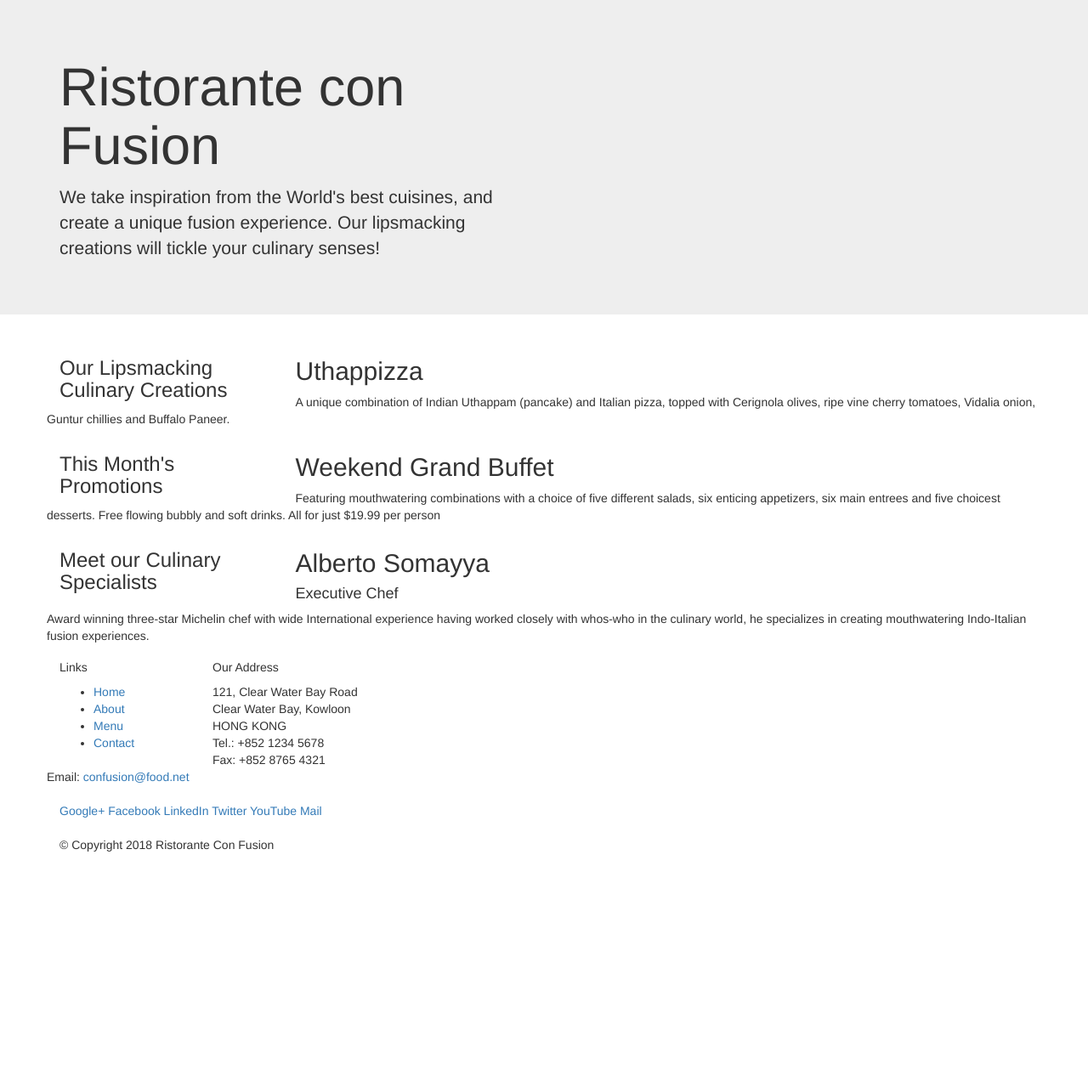
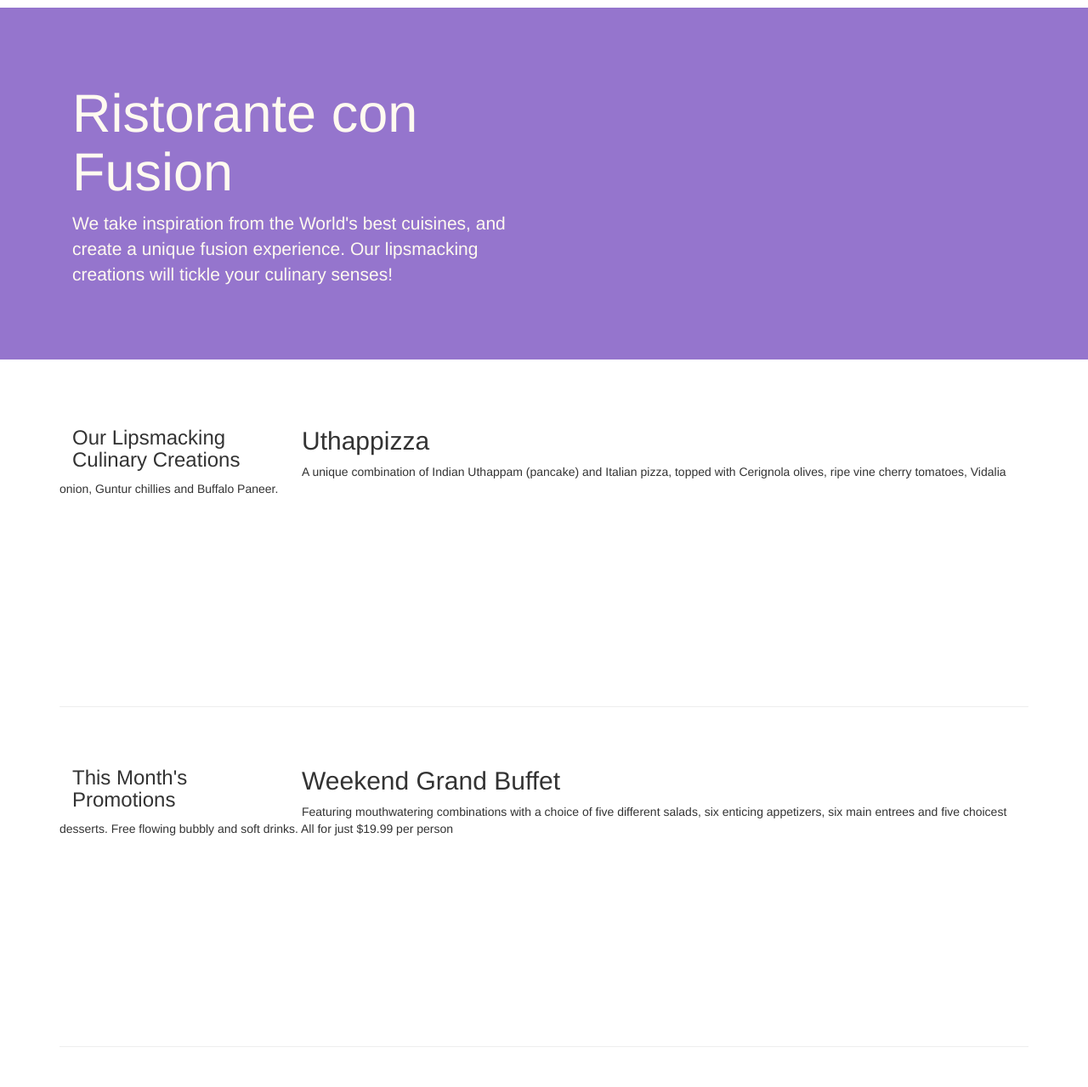
Before and after one commit to federico7marroquin/Bootstrap, a plain HTML site: page index.html in a window 1280 px wide. Shown: the top 1279 px of the page at 85% size. Before the commit the page ends 1034 px from the top, so only its background shows below. Drawn offline with nearby package versions, Linux system fonts and the light colour scheme.

Commit message:
Botstrap Grid Part TWo

```diff
--- /dev/null
+++ b/css/styles.css
@@ -0,0 +1,32 @@
+.row-header {
+    margin:0px auto;
+    padding: 0px auto;
+
+}
+
+.row-content{
+    margin: 0px auto;
+    padding: 50px 0px 50px 0px;
+    border-bottom: 1px ridge;
+    min-height: 400px;
+}
+
+.footer{
+    background-color: #d1c4e9;
+    margin: 0px auto;
+    padding: 20px 0px 20px 0px;
+
+}
+
+.jumbotron{
+    padding: 70px 30px 70px 30px;
+    margin: 9px auto;
+    background: #9575cd;
+    color: floralwhite;
+}
+
+.ddress {
+    font-size: 80%;
+    margin: 0px;
+    color: #0f0f0f;
+}
--- a/index.html
+++ b/index.html
@@ -10,17 +10,19 @@
 
     <!-- Bootstrap CSS -->
     <link rel="stylesheet" href="node_modules/bootstrap/dist/css/bootstrap.min.css">
+    <link rel="stylesheet" href="css/styles.css">
     <title>Ristorante Con Fusion</title>
 </head>
 
 <body>
 
     <header class="jumbotron">
-        <div class="container" >
-            <div class="row">
+        <div class="container">
+            <div class="row row-header">
                 <div class="col-12 col-sm-6">
                     <h1>Ristorante con Fusion</h1>
-                    <p>We take inspiration from the World's best cuisines, and create a unique fusion experience. Our lipsmacking creations will tickle your culinary senses!</p>
+                    <p>We take inspiration from the World's best cuisines, and create a unique fusion experience. Our
+                        lipsmacking creations will tickle your culinary senses!</p>
                 </div>
                 <div class="col-12 col-sm">
                 </div>
@@ -28,53 +30,58 @@
         </div>
     </header>
 
-    <div class = " container">
-        <div class="row">
+    <div class="container">
+        <div class="row row-content align-items-center">
             <div class="col-12 col-sm-4 col-md-3 order-sm-last ">
                 <h3>Our Lipsmacking Culinary Creations</h3>
             </div>
             <div class="col col-sm order-sm-first col-md">
                 <h2>Uthappizza</h2>
-                <p>A unique combination of Indian Uthappam (pancake) and Italian pizza, topped with Cerignola olives, ripe vine cherry tomatoes, Vidalia onion, Guntur chillies and Buffalo Paneer.</p>
+                <p>A unique combination of Indian Uthappam (pancake) and Italian pizza, topped with Cerignola olives,
+                    ripe vine cherry tomatoes, Vidalia onion, Guntur chillies and Buffalo Paneer.</p>
             </div>
         </div>
 
 
-        <div class="row">
+        <div class="row row-content align-items-center">
             <div class="col-12 col-sm-4 col-md-3">
                 <h3>This Month's Promotions</h3>
             </div>
             <div class="col col-sm col-md">
                 <h2>Weekend Grand Buffet</h2>
-                <p>Featuring mouthwatering combinations with a choice of five different salads, six enticing appetizers, six main entrees and five choicest desserts. Free flowing bubbly and soft drinks. All for just $19.99 per person </p>
+                <p>Featuring mouthwatering combinations with a choice of five different salads, six enticing appetizers,
+                    six main entrees and five choicest desserts. Free flowing bubbly and soft drinks. All for just
+                    $19.99 per person </p>
             </div>
         </div>
 
-        <div class="row">
+        <div class="row row-content align-items-center">
             <div class="col-12 col-sm-4 order-sm-last col-md-3">
                 <h3>Meet our Culinary Specialists</h3>
             </div>
             <div class="col col-sm order-sm-first col-md">
                 <h2>Alberto Somayya</h2>
                 <h4>Executive Chef</h4>
-                <p>Award winning three-star Michelin chef with wide International experience having worked closely with whos-who in the culinary world, he specializes in creating mouthwatering Indo-Italian fusion experiences. </p>
+                <p>Award winning three-star Michelin chef with wide International experience having worked closely with
+                    whos-who in the culinary world, he specializes in creating mouthwatering Indo-Italian fusion
+                    experiences. </p>
             </div>
         </div>
     </div>
 
-    <footer>
+    <footer class="footer">
         <div class="container">
             <div class="row">
-                <div class="col-4 col-sm-2 offset-1">
+                <div class="col-5 offset-1 col-sm-2 ">
                     <h5>Links</h5>
-                    <ul>
+                    <ul class="list-unstyled">
                         <li><a href="#">Home</a></li>
                         <li><a href="#">About</a></li>
                         <li><a href="#">Menu</a></li>
                         <li><a href="#">Contact</a></li>
                     </ul>
                 </div>
-                <div cass="col-7 col-sm-5" >
+                <div cass="col-7 col-sm-5">
                     <h5>Our Address</h5>
                     <address>
                         121, Clear Water Bay Road<br>
@@ -86,7 +93,8 @@
                     </address>
                 </div>
                 <div>
-                    <div class="col-12 col-sm-4">
+                    <div class="col-12 col-sm-4 align-self-center">
+                        <div class="text-center">
                             <a href="http://google.com/+">Google+</a>
                             <a href="http://www.facebook.com/profile.php?id=">Facebook</a>
                             <a href="http://www.linkedin.com/in/">LinkedIn</a>
@@ -96,7 +104,8 @@
                         </div>
                     </div>
                 </div>
-           <div= class="row">
+            </div>
+            <div= class="row justify-content-center">
                 <div class="col-auto">
                     <p>© Copyright 2018 Ristorante Con Fusion</p>
                 </div>
```
Lines whose indentation alone changed are shown as unchanged.
